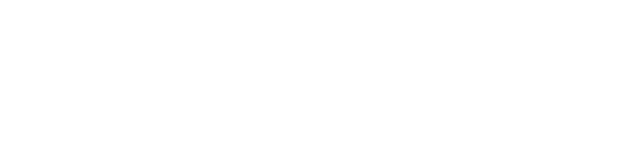
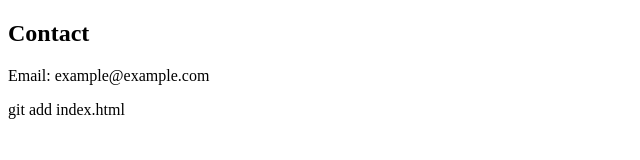
Before and after one commit to bleronbeha/portofolio, a plain HTML site: page index.html in a window 1280 px wide. Shown: the whole page, without its empty margins (0-640 px from the left). Drawn offline with Linux system fonts and the light colour scheme.

Commit message:
Add Contact section

```diff
--- a/index.html
+++ b/index.html
@@ -6,6 +6,10 @@
     <title>Document</title>
 </head>
 <body>
-
+    <section id="contact">
+        <h2>Contact</h2>
+        <p>Email: example@example.com</p>
+    </section>
+git add index.html
 </body>
 </html>
```
